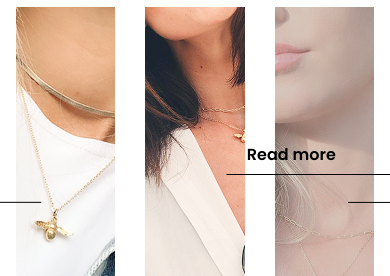
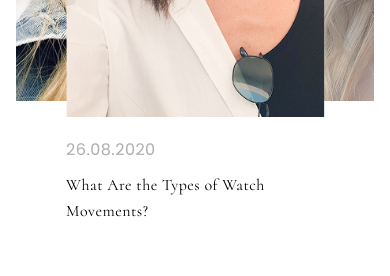
Before and after one commit to KamDiaV/jewelry-store, a website: page blog.html in a window 390 px wide. Shown: the part 351-627 px from the top of the page. Drawn offline with Linux system fonts and the light colour scheme.

Commit message:
feat: add responsive popular-posts section

```diff
--- a/scss/components/_breadcrumbs.scss
+++ b/scss/components/_breadcrumbs.scss
@@ -29,3 +29,9 @@
     }
   }
 }
+
+@media (max-width: 480px) {
+  .breadcrumbs {
+    margin-bottom: 24px;
+  }
+}
--- a/scss/pages/_blog.scss
+++ b/scss/pages/_blog.scss
@@ -34,6 +34,196 @@
 
     &--next {
       right: -26px;
+    }
+  }
+}
+
+@media (min-width: 1025px) and (max-width: 1280px) {
+  .popular-posts {
+    &__title {
+      margin-bottom: 40px;
+      font-size: 48px;
+      line-height: 1.1;
+    }
+
+    &__list {
+      gap: 24px;
+    }
+
+    &__arrow {
+      top: 160px;
+
+      &--prev {
+        left: -20px;
+      }
+
+      &--next {
+        right: -20px;
+      }
+    }
+  }
+
+  .blog-card--popular {
+    .blog-card__image {
+      height: 280px;
+    }
+  }
+}
+
+@media (max-width: 1024px) {
+  .popular-posts {
+    margin-bottom: 64px;
+
+    &__title {
+      margin-bottom: 32px;
+      font-size: 40px;
+      line-height: 1.2;
+    }
+
+    &__slider {
+      max-width: 650px;
+      margin-inline: auto;
+      overflow: hidden;
+    }
+
+    &__list {
+      display: flex;
+      align-items: flex-start;
+      gap: 0;
+      transform: translateX(calc(-40% + 48px));
+    }
+
+    &__arrow {
+      top: 152px;
+
+      &--prev {
+        left: 18%;
+      }
+
+      &--next {
+        right: 18%;
+      }
+    }
+  }
+
+  .blog-card--popular {
+    position: relative;
+    z-index: 1;
+    flex: 0 0 60%;
+
+    &:first-child {
+      margin-right: -48px;
+    }
+
+    &:nth-child(2) {
+      z-index: 2;
+      margin-top: 24px;
+    }
+
+    &:last-child {
+      margin-left: -48px;
+    }
+
+    &:not(:nth-child(2)) {
+      .blog-card__date,
+      .blog-card__title {
+        visibility: hidden;
+      }
+    }
+  }
+}
+
+@media (max-width: 768px) {
+  .popular-posts {
+    &__slider {
+      max-width: 520px;
+    }
+
+    &__list {
+      transform: translateX(calc(-46% + 40px));
+    }
+
+    &__arrow {
+      top: 144px;
+
+      &--prev {
+        left: 16%;
+      }
+
+      &--next {
+        right: 16%;
+      }
+    }
+  }
+
+  .blog-card--popular {
+    flex-basis: 64%;
+
+    &:first-child {
+      margin-right: -40px;
+    }
+
+    &:last-child {
+      margin-left: -40px;
+    }
+
+    .blog-card__image {
+      height: 280px;
+    }
+  }
+}
+
+@media (max-width: 480px) {
+  .popular-posts {
+    &__title {
+      margin-bottom: 24px;
+      font-size: 32px;
+    }
+
+    &__list {
+      transform: translateX(calc(-58% + 24px));
+    }
+
+    &__arrow {
+      top: 120px;
+
+      &--prev {
+        left: 12%;
+      }
+
+      &--next {
+        right: 12%;
+      }
+    }
+  }
+
+  .blog-card--popular {
+    flex-basis: 72%;
+
+    &:first-child {
+      margin-right: -24px;
+    }
+
+    &:nth-child(2) {
+      margin-top: 16px;
+    }
+
+    &:last-child {
+      margin-left: -24px;
+    }
+
+    .blog-card__image {
+      height: 240px;
+    }
+
+    .blog-card__date {
+      margin-top: 16px;
+      margin-bottom: 8px;
+      line-height: 1.6;
+    }
+
+    .blog-card__title {
+      line-height: 1.6;
     }
   }
 }
```
Also changed, not shown: css/style.css, 1 other file.
